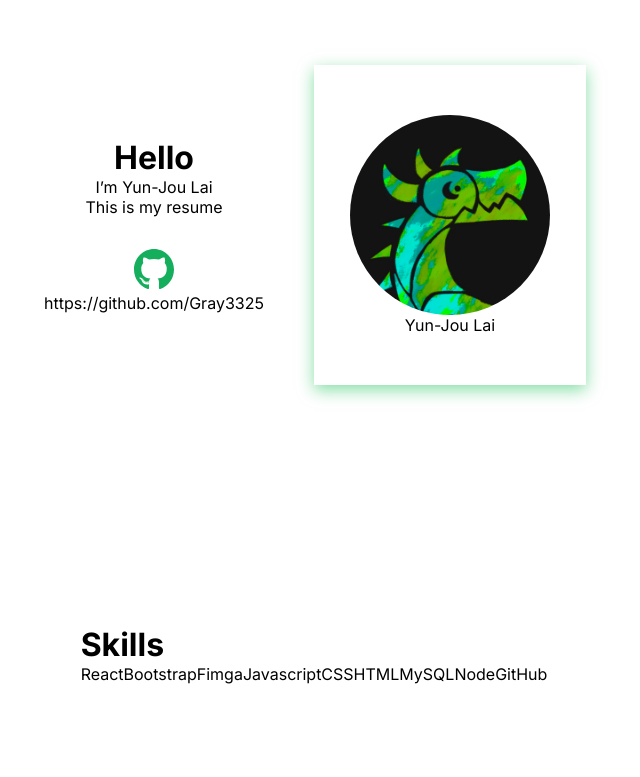
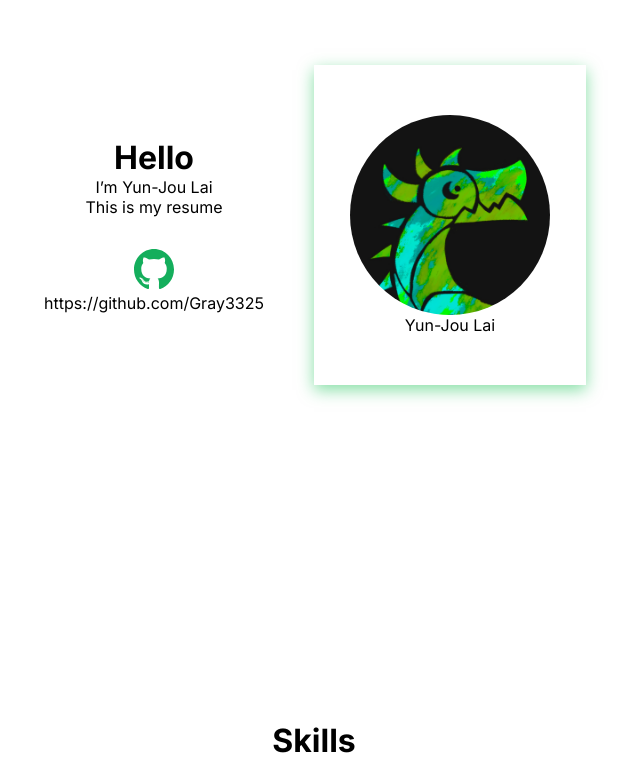
Before and after one commit to Gray3325/KaraResumeWebsite, a Next.js app: page / in a window 1280 px wide. Shown: the part 175-952 px from the top of the page, without its empty margins (326-966 px from the left). Built offline with nearby package versions, Linux system fonts and the light colour scheme.

Commit message:
第二區塊製作中.

```diff
--- a/src/app/page.module.css
+++ b/src/app/page.module.css
@@ -8,20 +8,20 @@
 /* 第一區 */
 .App_header {
   min-height: 100vh;
-  width:50%;
+  width: 50%;
   color: rgb(0, 0, 0);
   text-align: center;
   display: flex;
   flex-direction: row;
-  align-items:center;
+  align-items: center;
 }
-.box_left{
+.box_left {
   width: 50%;
 }
-.box_left img{
+.box_left img {
   margin-top: 2em;
 }
-.page_1_card{
+.page_1_card {
   width: 17em;
   height: 20em;
   display: flex;
@@ -30,28 +30,41 @@
   justify-content: center;
   box-shadow: rgba(14, 192, 77, 0.501) 0px 5px 15px;
 }
-.personalPhoto{
+.personalPhoto {
   width: 200px;
-	border-radius: 50%;
+  border-radius: 50%;
   display: flex;
-	aspect-ratio: 1 / 1;
-	background-image: url("../../public/img/personPhtp.jpg");
-	background-size: cover;
-	background-position: center;
+  aspect-ratio: 1 / 1;
+  background-image: url("../../public/img/personPhtp.jpg");
+  background-size: cover;
+  background-position: center;
 }
 
-
 /* 第二區 */
-.page_2_skill{
+.page_2_skill {
   height: 100vh;
   display: flex;
   flex-direction: column;
+  align-items: center;
 }
-.skills{
+.page_2_skill h1 {
+  margin: 3em 0;
+  text-align: center;
+}
+.skills {
+  width: 50%;
   display: flex;
+  flex-wrap: wrap;
+  justify-content: center;
 }
-.skills p{
-
+.skills p {
+  background: #39c447;
+  border-radius: 8em;
+  padding: 1em;
+  margin: 0 2em;
+  color: #ffffff;
+  box-shadow: rgba(74, 120, 155, 0.3) 0px 1px 2px 0px,
+    rgba(60, 64, 67, 0.15) 0px 1px 3px 1px;
 }
 
 /* Enable hover only on non-touch devices */
--- a/src/app/page.tsx
+++ b/src/app/page.tsx
@@ -1,7 +1,7 @@
 import styles from "./page.module.css";
-import Image from 'next/image';
-import gitLogo from '../../public/img/gitLogo.svg';
-import personalPhoto from '../../public/img/personPhtp.jpg'
+import Image from "next/image";
+import gitLogo from "../../public/img/gitLogo.svg";
+import personalPhoto from "../../public/img/personPhtp.jpg";
 
 export default function Home() {
   return (
@@ -20,17 +20,17 @@ export default function Home() {
           <a href='https://github.com/Gray3325'>https://github.com/Gray3325</a>
         </div>
         <div className={styles.page_1_card}>
-          <div className={styles.personalPhoto}>
-          </div>
+          <div className={styles.personalPhoto}></div>
           <p>Yun-Jou Lai</p>
         </div>
       </header>
       <div className={styles.page_2_skill}>
         {/* [ ]  第二頁 */}
-        <div>{/* TODO 標題 */}
-          <h1>Skills</h1>
-        </div>
-        <div className={styles.skills}>{/* TODO 放技能的地方 */}
+
+        <h1 className=''>Skills</h1>
+
+        <div className={styles.skills}>
+          {/* TODO 放技能的地方 */}
           <p>React</p>
           <p>Bootstrap</p>
           <p>Fimga</p>
```
